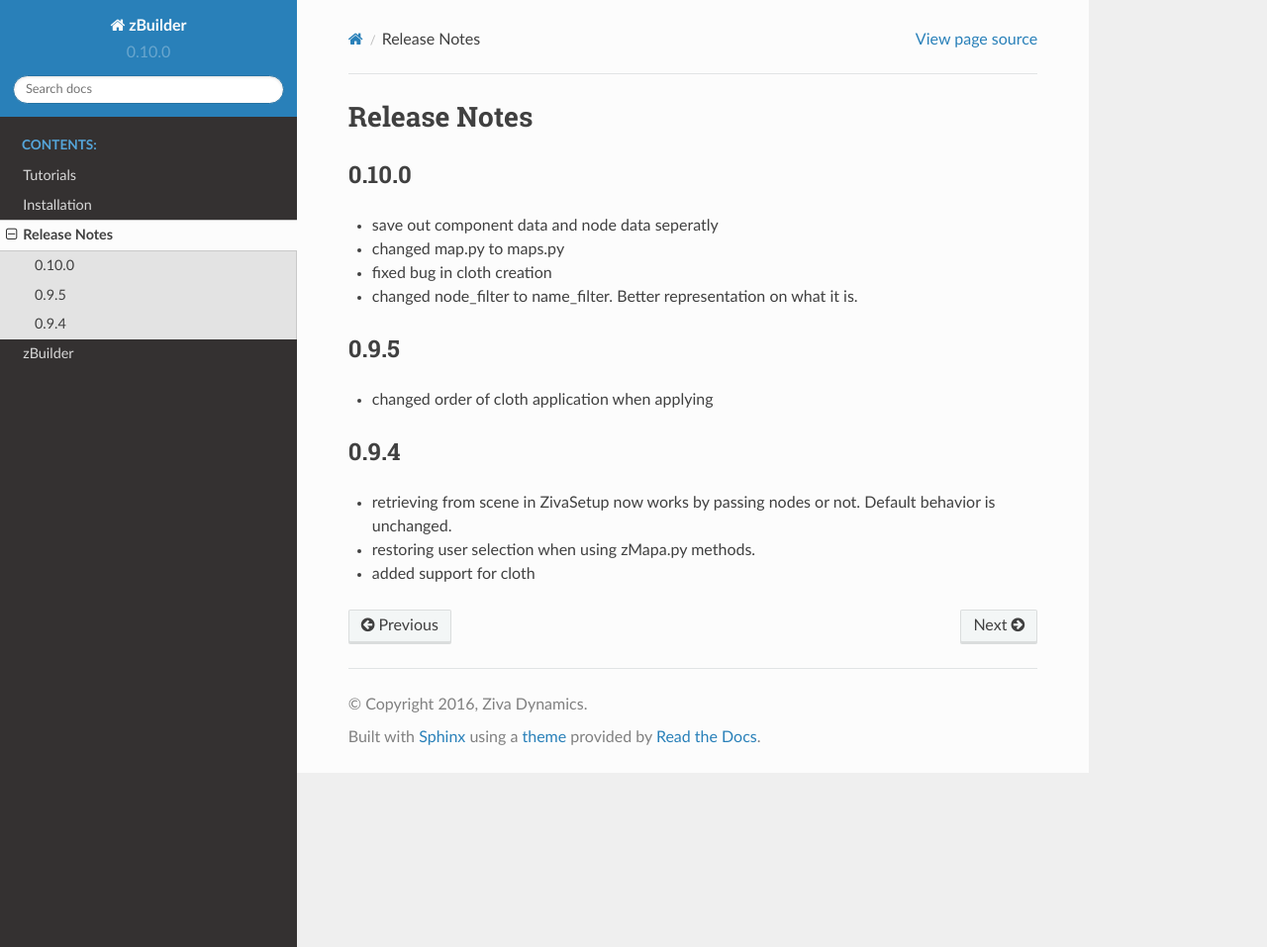
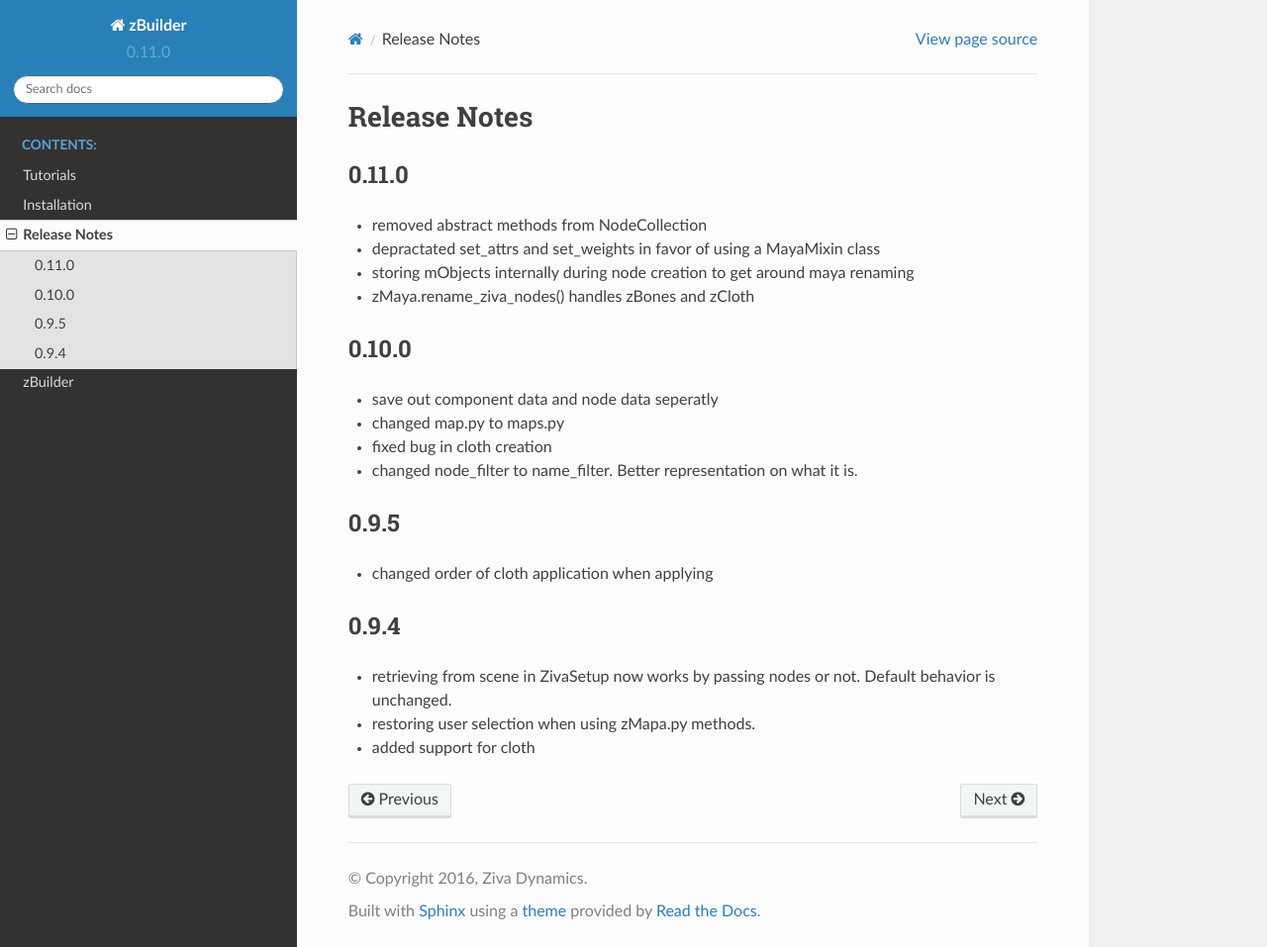
Before and after one commit to Unity-Technologies/ziva-vfx-utils, a Sphinx documentation site: the page built from docs/release.rst, in a window 1280 px wide and 957 px high. Shown: the whole window at 99% size. Built offline with Sphinx 7.4.7 and the Read the Docs theme 2.0.0, drawn with Linux system fonts in a browser that asks for light colours.

Commit message:
version 0.11.0

```diff
--- a/docs/release.rst
+++ b/docs/release.rst
@@ -1,5 +1,11 @@
 Release Notes
 =============
+0.11.0
+------
+* removed abstract methods from NodeCollection
+* depractated set_attrs and set_weights in favor of using a MayaMixin class
+* storing mObjects internally during node creation to get around maya renaming
+* zMaya.rename_ziva_nodes() handles zBones and zCloth
 
 0.10.0
 -----
--- a/zBuilder/__init__.py
+++ b/zBuilder/__init__.py
@@ -1 +1 @@
-__version__ = '0.10.0'
+__version__ = '0.11.0'
```
Also changed, not shown: 1 other file.
